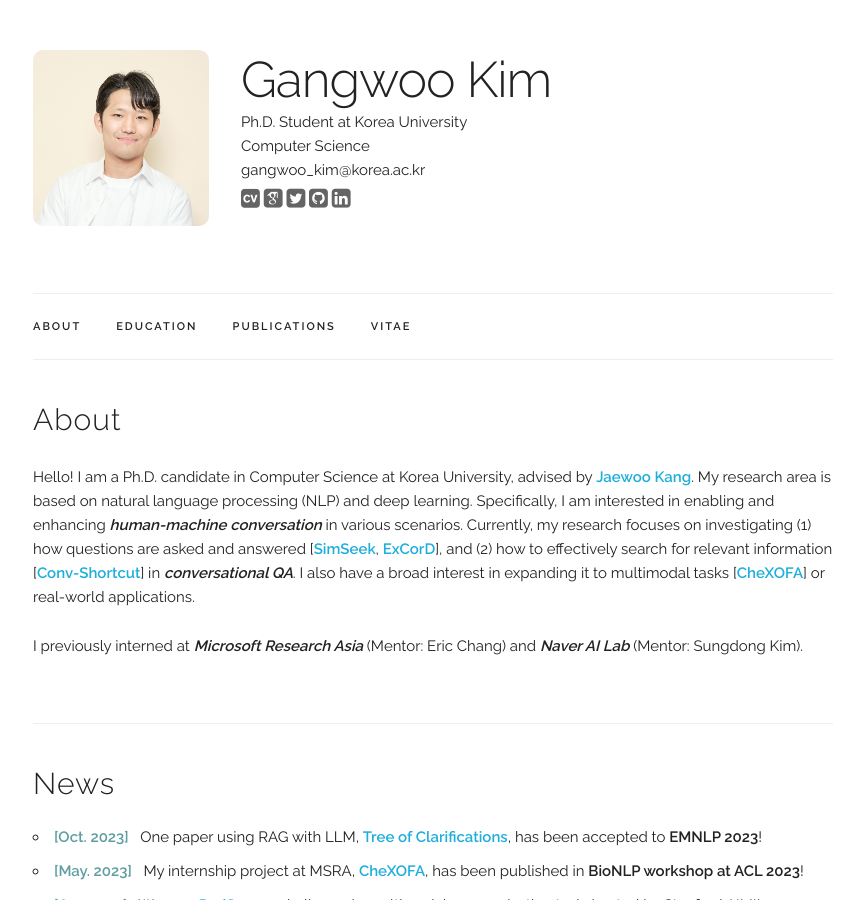
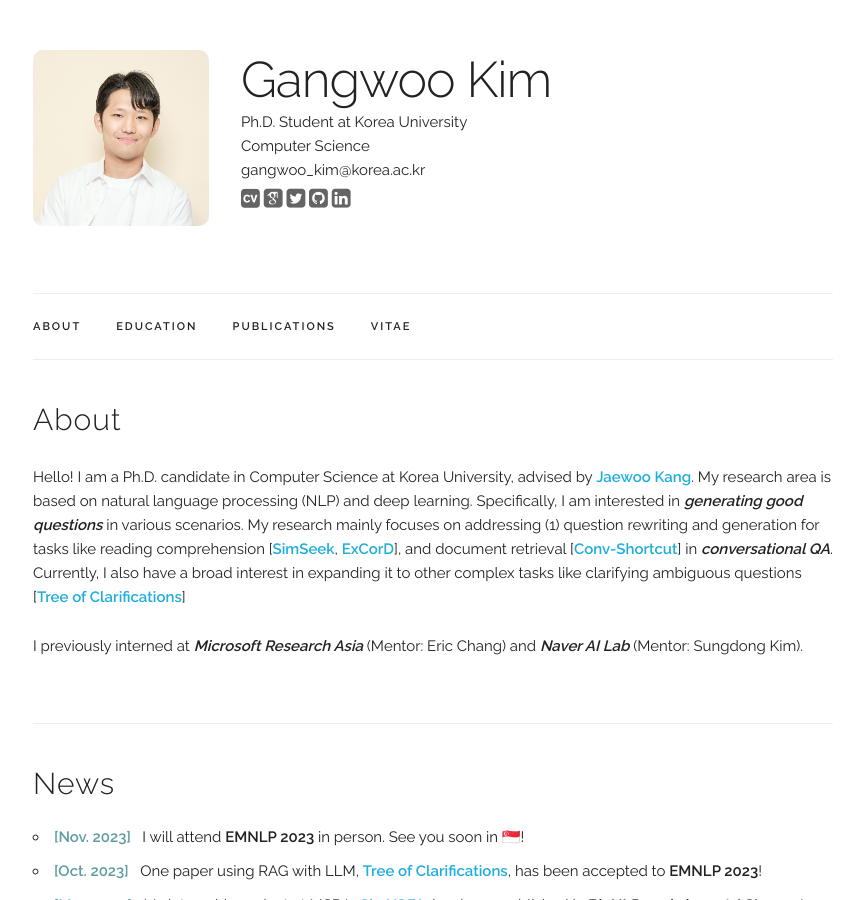
Before and after one commit to gankim/gankim.github.io, a Jekyll site: the page built from index.html, in a window 1280 px wide and 900 px high. Shown: the whole window, without its empty margins (207-1071 px from the left). Built offline with Jekyll 4.4.1, drawn with Linux system fonts in a browser that asks for light colours; some web fonts are replaced.

Commit message:
modify intro and news

```diff
--- a/index.html
+++ b/index.html
@@ -7,7 +7,7 @@ layout: default
   <p>
     <p>
       Hello! I am a Ph.D. candidate in Computer Science at Korea University, advised by <a href="https://dmis.korea.ac.kr/jaewoo-kang-p-i">Jaewoo Kang</a>.
-      My research area is based on natural language processing (NLP) and deep learning. Specifically, I am interested in enabling and enhancing <b style="font-style: italic;">human-machine conversation</b> in various scenarios. Currently, my research focuses on investigating (1) how questions are asked and answered [<a href="https://arxiv.org/abs/2205.12609">SimSeek</a>, <a href="https://arxiv.org/abs/2106.11575">ExCorD</a>], and (2) how to effectively search for relevant information [<a href="https://arxiv.org/abs/2202.07280">Conv-Shortcut</a>] in <b style="font-style: italic;">conversational QA</b>. I also have a broad interest in expanding it to multimodal tasks [<a href="https://arxiv.org/abs/2307.07409">CheXOFA</a>] or real-world applications.
+      My research area is based on natural language processing (NLP) and deep learning. Specifically, I am interested in <b style="font-style: italic;">generating good questions</b> in various scenarios. My research mainly focuses on addressing (1) question rewriting and generation for tasks like reading comprehension [<a href="https://arxiv.org/abs/2205.12609">SimSeek</a>, <a href="https://arxiv.org/abs/2106.11575">ExCorD</a>], and document retrieval [<a href="https://arxiv.org/abs/2202.07280">Conv-Shortcut</a>] in <b style="font-style: italic;">conversational QA</b>. Currently, I also have a broad interest in expanding it to other complex tasks like clarifying ambiguous questions [<a href="https://arxiv.org/abs/2310.14696">Tree of Clarifications</a>]
 
       <p>
       I previously interned at <b style="font-style: italic;">Microsoft Research Asia</b> (Mentor: Eric Chang) and <b style="font-style: italic;">Naver AI Lab</b> (Mentor: Sungdong Kim).
@@ -20,6 +20,10 @@ layout: default
 <div class="docs-section" id="news">
   <h4>News</h4>
     <ul>
+      <li>
+        <b style="color:cadetblue">[Nov. 2023]</b>&nbsp&nbsp
+        I will attend <b>EMNLP 2023</b> in person. See you soon in 🇸🇬!
+      </li>
       <li>
         <b style="color:cadetblue">[Oct. 2023]</b>&nbsp&nbsp
         One paper using RAG with LLM, <a href="https://arxiv.org/abs/2310.14696">Tree of Clarifications</a>, has been accepted to <b>EMNLP 2023</b>!
```
